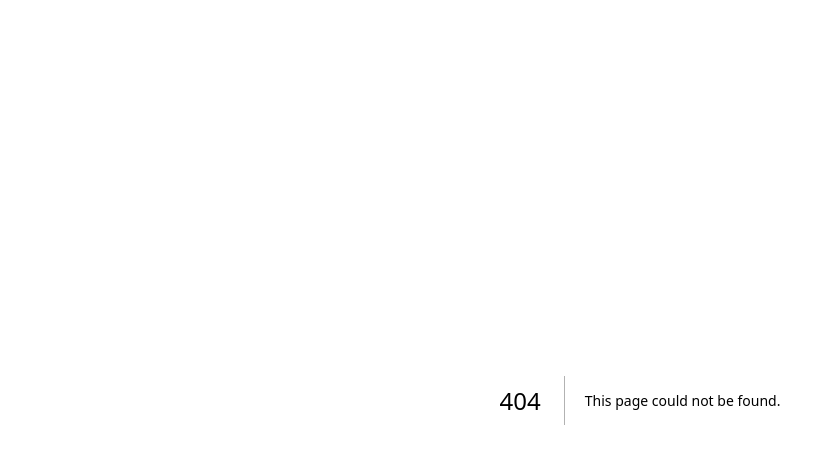
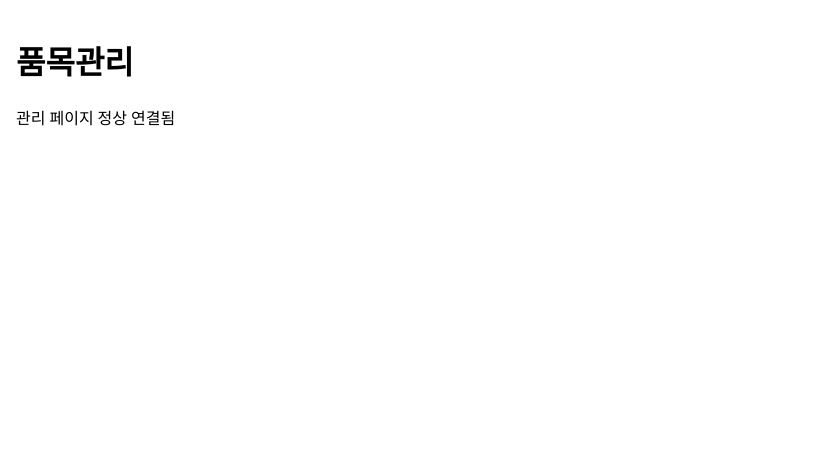
Before and after one commit to KHS2017/inventory-pwa, a Next.js app: page /manage in a window 1280 px wide. Before the commit this address had no page. Shown: the top 464 px of the page, without its empty margins (0-826 px from the left). Built offline with nearby package versions, Linux system fonts and the light colour scheme.

Commit message:
Create page.tsx

```diff
--- /dev/null
+++ b/app/manage/page.tsx
@@ -0,0 +1,8 @@
+export default function ManagePage() {
+  return (
+    <main style={{ padding: 16 }}>
+      <h1>품목관리</h1>
+      <p>관리 페이지 정상 연결됨</p>
+    </main>
+  );
+}
```
